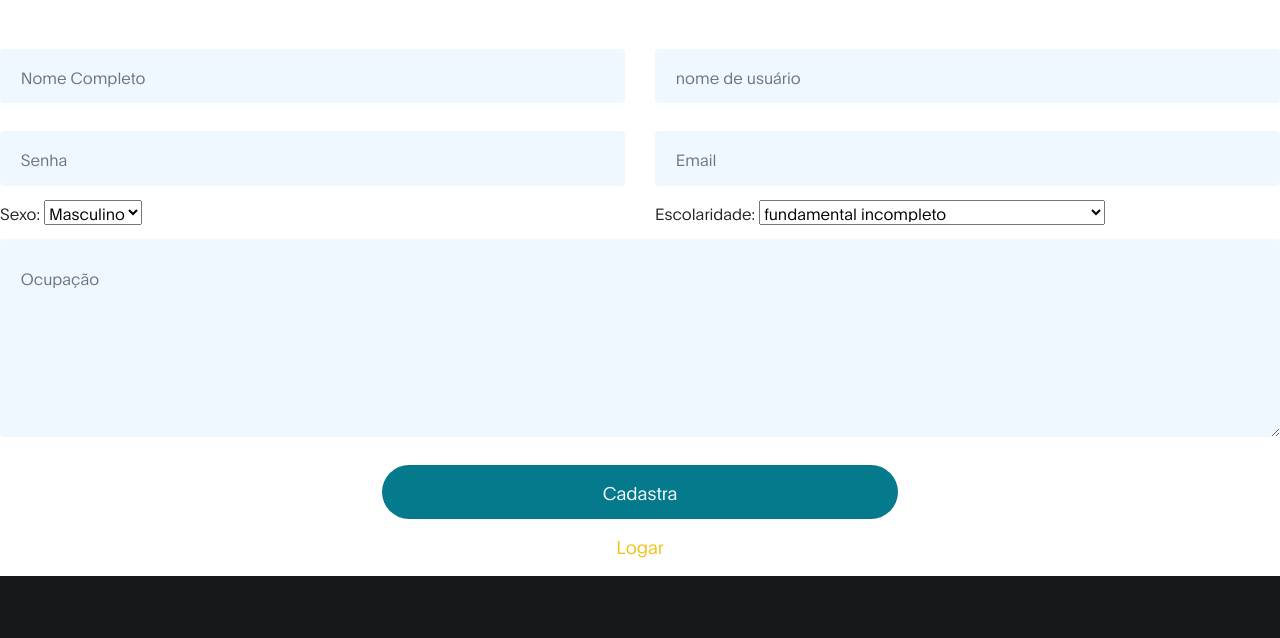
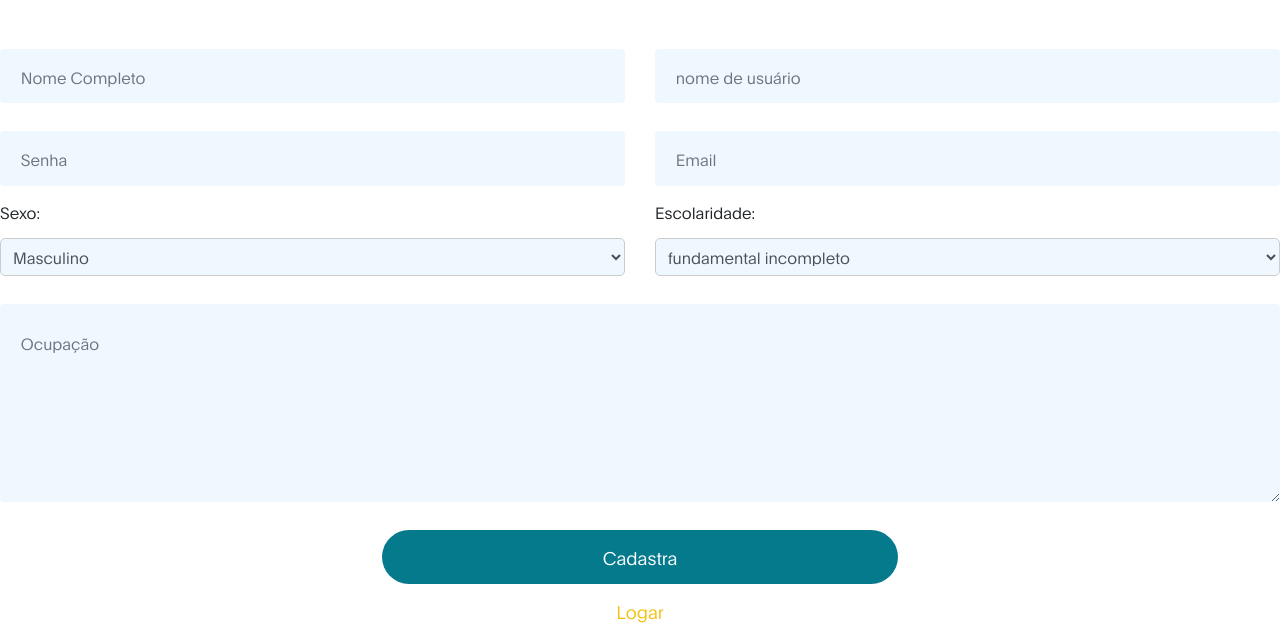
Before and after one commit to jose-ribamar/Opus, a PHP site: page /backend/cadastrar_conta/cadastro_funcionario.php in a window 1280 px wide. Shown: the part 515-1153 px from the top of the page. Run offline with PHP 8.4, Linux system fonts and the light colour scheme.

Commit message:
Update cadastro_funcionario.php
css da opção

```diff
--- a/backend/cadastrar_conta/cadastro_funcionario.php
+++ b/backend/cadastrar_conta/cadastro_funcionario.php
@@ -102,7 +102,7 @@ https://templatemo.com/tm-538-digital-trend
 
                           <div class="col-lg-6 col-12">
                             Sexo:
-                            <select name="txt_sexo" >
+                            <select name="txt_sexo" class="form-control" style="padding: 8px; border-radius: 5px; border: 1px solid #ccc; width: 100%; font-size: 16px;">
                               <option values="Masculino"> Masculino</option>
                               <option values="Feminino"> Feminino</option>
                               <option values="Outros"> Outros</option>
@@ -125,7 +125,7 @@ https://templatemo.com/tm-538-digital-trend
 
                           <div class="col-lg-6 col-12">
                             Escolaridade:
-                            <select name="txt_escolar" >
+                            <select name="txt_escolar" class="form-control" style="padding: 8px; border-radius: 5px; border: 1px solid #ccc; width: 100%; font-size: 16px;">
                               <option values="fundamental incompleto"> fundamental incompleto</option>
                               <option values="fundamental completo e médio incompleto"> fundamental completo e médio incompleto</option>
                               <option values="médio completo ou superior incompleto"> médio completo ou superior incompleto</option>
```
